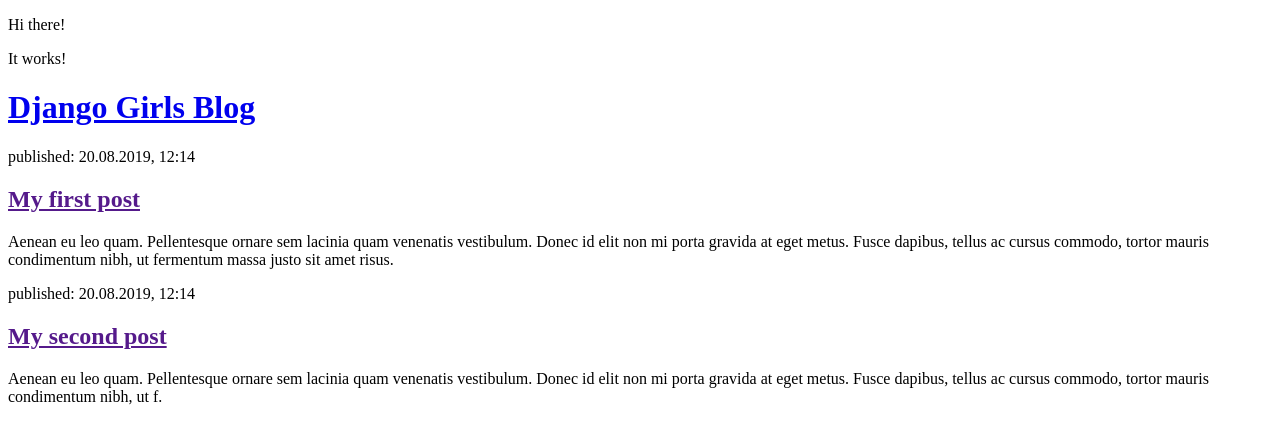
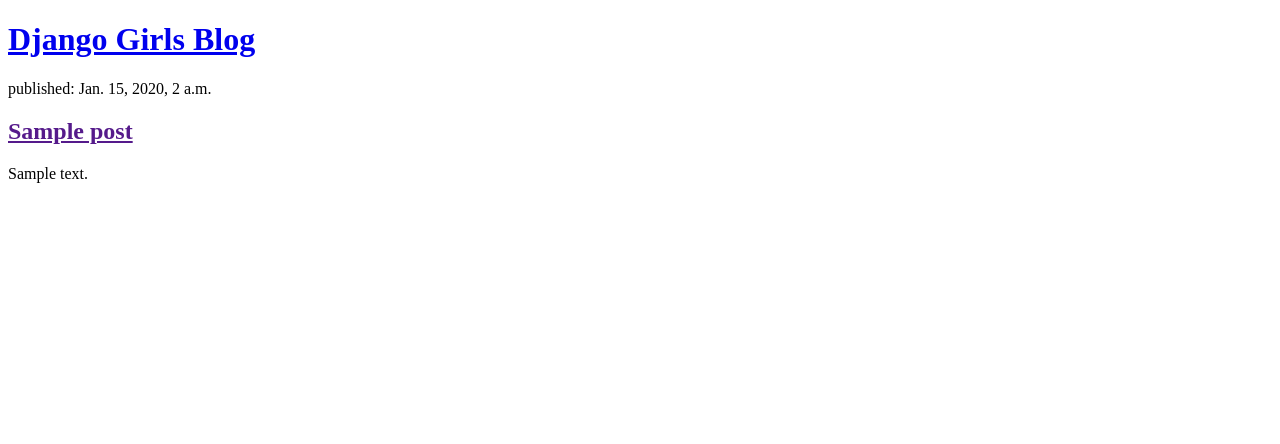
Before and after one commit to cantua/my-first-blog, a Django app: template blog/templates/blog/post_list.html in a window 1280 px wide. Shown: the top 444 px of the page. Run offline with Django 3.2, Linux system fonts and the light colour scheme; the template is opened without the code that fills it: values that come from a table or form of the project are taken from there, others are empty; tables that the repository leaves empty hold one stand-in row (values such as "Sample post").

Commit message:
Modified templates to display posts from database and also update requirements because I needed an updated virtual environment

```diff
--- a/blog/templates/blog/post_list.html
+++ b/blog/templates/blog/post_list.html
@@ -5,24 +5,18 @@
     <title>Adriana's blog</title>
 </head>
 <body>
-    <p>Hi there!</p>
-    <p>It works!</p>
 
-        <div>
+       <div>
             <h1><a href="/">Django Girls Blog</a></h1>
         </div>
 
-        <div>
-            <p>published: 20.08.2019, 12:14</p>
-            <h2><a href="">My first post</a></h2>
-            <p>Aenean eu leo quam. Pellentesque ornare sem lacinia quam venenatis vestibulum. Donec id elit non mi porta gravida at eget metus. Fusce dapibus, tellus ac cursus commodo, tortor mauris condimentum nibh, ut fermentum massa justo sit amet risus.</p>
-        </div>
-
-        <div>
-            <p>published: 20.08.2019, 12:14</p>
-            <h2><a href="">My second post</a></h2>
-            <p>Aenean eu leo quam. Pellentesque ornare sem lacinia quam venenatis vestibulum. Donec id elit non mi porta gravida at eget metus. Fusce dapibus, tellus ac cursus commodo, tortor mauris condimentum nibh, ut f.</p>
-        </div>
+    {% for post in posts %}
+    <div>
+        <p>published: {{ post.published_date }}</p>
+        <h2><a href="">{{ post.title }}</a></h2>
+        <p>{{ post.text|linebreaksbr }}</p>
+    </div>
+{% endfor %}
 
 </body>
 </html>
--- a/blog/views.py
+++ b/blog/views.py
@@ -1,5 +1,8 @@
 from django.shortcuts import render
+from .models import Post
+from django.utils import timezone
 
 # Create your views here.
 def post_list(request):
-    return render(request, 'blog/post_list.html', {})
+    posts = Post.objects.filter(published_date__lte=timezone.now()).order_by('published_date')
+    return render(request, 'blog/post_list.html', {'posts': posts})
--- /dev/null
+++ b/requirements.txt
@@ -0,0 +1,3 @@
+Django==2.2.4
+pytz==2019.2
+sqlparse==0.3.0
```
